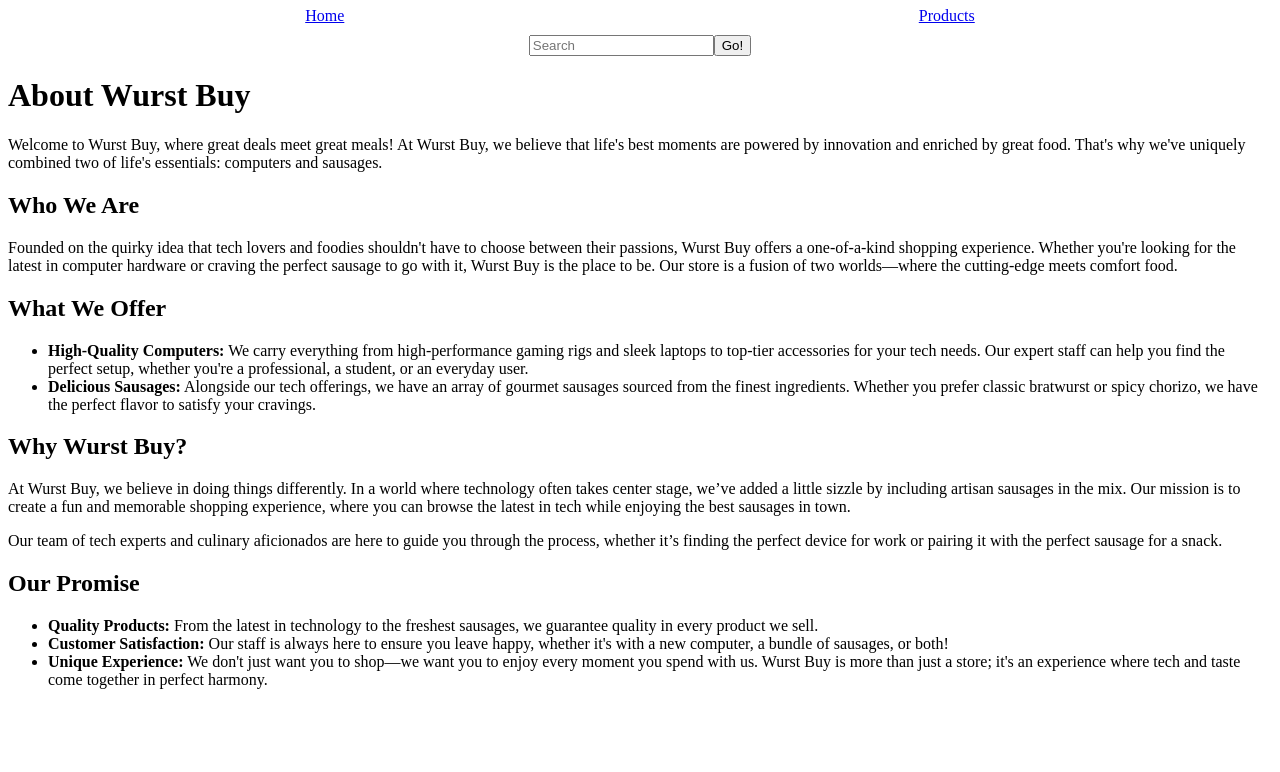
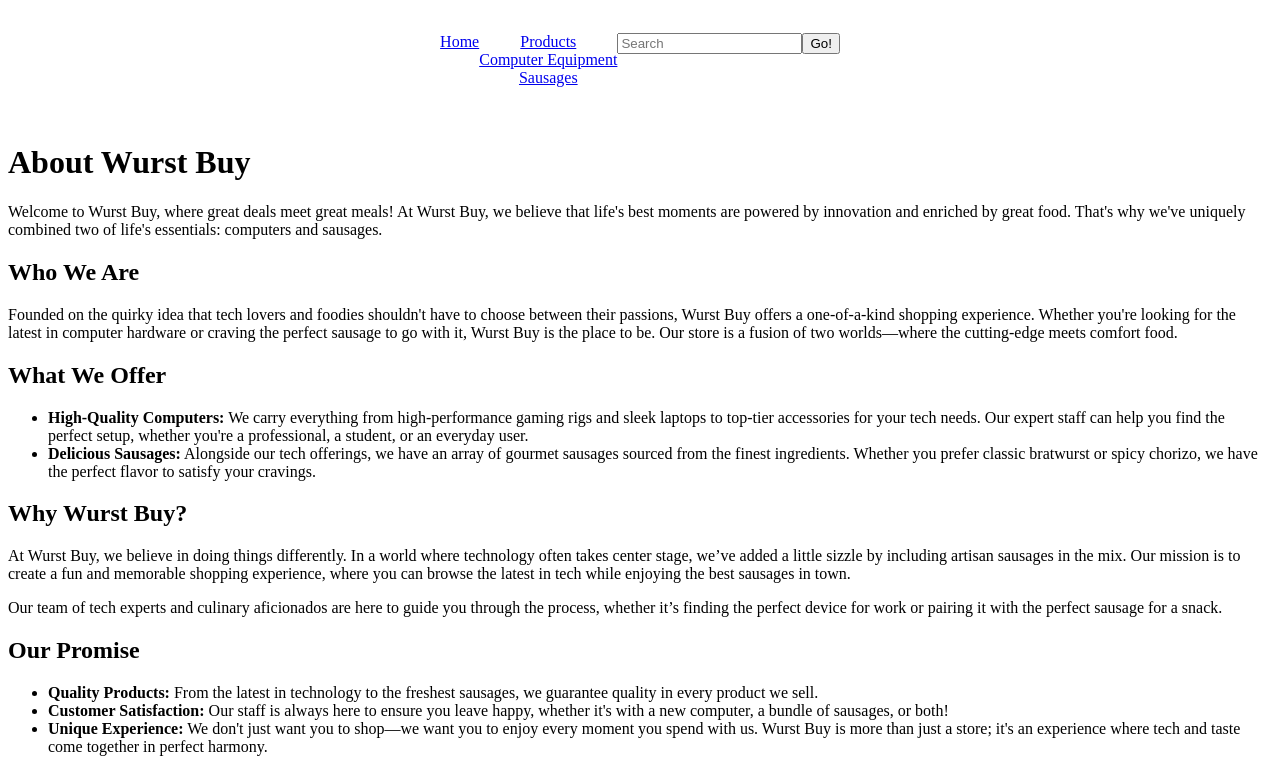
Before and after one commit to sara-searson/Wurst_Buy, a website: page client/about.html in a window 1280 px wide. Shown: the part 161-933 px from the top of the page. Before the commit the page ends 866 px from the top, so only its background shows below. Drawn offline with nearby package versions, Linux system fonts and the light colour scheme.

Commit message:
added nav bar ul

```diff
--- a/client/about.html
+++ b/client/about.html
@@ -1,9 +1,10 @@
 <!DOCTYPE html>
 <html lang="en">
+
 <head>
     <script src="https://unpkg.com/axios/dist/axios.min.js"></script>
-    <link rel="stylesheet" href="style.css"
-    <script defer src="./about.js"></script>
+    <link rel="stylesheet" href="style.css" <script defer src="./about.js">
+    </script>
     <meta charset="UTF-8">
     <meta name="viewport" content="width=device-width, initial-scale=1.0">
     <title>About</title>
@@ -13,46 +14,76 @@
         <img id="logo" src="/logo.jpg">
     </div>
     <div class="topnav">
-        <a class="home" href="index.html">Home</a>
-        <a class="products" href="productpage.html">Products</a>
+        <ul class="topnav">
+            <li><a class="home" href="index.html">Home</a></li>
+            <li>
+                <div class="prodDropdown">
+                    <a class="products" href="javascript:void(0)">Products</a>
+                    <div class="dropdown-content">
+                        <a href="#">Computer Equipment</a>
+                        <a href="#">Sausages</a>
+            </li>
+            <li>
+                <div class="searchbar">
+                    <input type="text" placeholder="Search">
+                    <button id="goButton">Go!</button>
+                </div>
+            </li>
+        </ul>
     </div>
-    <div class="searchbar">
-        <input type="text" placeholder="Search">
-        <button id="goButton">Go!</button>
     </div>
+    </div>
+
 </header>
 
 <h1>About Wurst Buy</h1>
-<p>Welcome to Wurst Buy, where great deals meet great meals! At Wurst Buy, we believe that life's best moments are powered by innovation and enriched by great food. That's why we've uniquely combined two of life's essentials: computers and sausages.</p>
+<p>Welcome to Wurst Buy, where great deals meet great meals! At Wurst Buy, we believe that life's best moments are
+    powered by innovation and enriched by great food. That's why we've uniquely combined two of life's essentials:
+    computers and sausages.</p>
 
 <h2>Who We Are</h2>
 
-<p>Founded on the quirky idea that tech lovers and foodies shouldn't have to choose between their passions, Wurst Buy offers a one-of-a-kind shopping experience. Whether you're looking for the latest in computer hardware or craving the perfect sausage to go with it, Wurst Buy is the place to be. Our store is a fusion of two worlds—where the cutting-edge meets comfort food.</p>
+<p>Founded on the quirky idea that tech lovers and foodies shouldn't have to choose between their passions, Wurst Buy
+    offers a one-of-a-kind shopping experience. Whether you're looking for the latest in computer hardware or craving
+    the perfect sausage to go with it, Wurst Buy is the place to be. Our store is a fusion of two worlds—where the
+    cutting-edge meets comfort food.</p>
 
 <h2>What We Offer</h2>
 
 <ul>
-    <li><strong>High-Quality Computers:</strong> We carry everything from high-performance gaming rigs and sleek laptops to top-tier accessories for your tech needs. Our expert staff can help you find the perfect setup, whether you're a professional, a student, or an everyday user.</li>
+    <li><strong>High-Quality Computers:</strong> We carry everything from high-performance gaming rigs and sleek laptops
+        to top-tier accessories for your tech needs. Our expert staff can help you find the perfect setup, whether
+        you're a professional, a student, or an everyday user.</li>
 
-    <li><strong>Delicious Sausages:</strong> Alongside our tech offerings, we have an array of gourmet sausages sourced from the finest ingredients. Whether you prefer classic bratwurst or spicy chorizo, we have the perfect flavor to satisfy your cravings.</li>
+    <li><strong>Delicious Sausages:</strong> Alongside our tech offerings, we have an array of gourmet sausages sourced
+        from the finest ingredients. Whether you prefer classic bratwurst or spicy chorizo, we have the perfect flavor
+        to satisfy your cravings.</li>
 </ul>
 
 <h2>Why Wurst Buy?</h2>
 
-<p>At Wurst Buy, we believe in doing things differently. In a world where technology often takes center stage, we’ve added a little sizzle by including artisan sausages in the mix. Our mission is to create a fun and memorable shopping experience, where you can browse the latest in tech while enjoying the best sausages in town.</p>
+<p>At Wurst Buy, we believe in doing things differently. In a world where technology often takes center stage, we’ve
+    added a little sizzle by including artisan sausages in the mix. Our mission is to create a fun and memorable
+    shopping experience, where you can browse the latest in tech while enjoying the best sausages in town.</p>
 
-    <p>Our team of tech experts and culinary aficionados are here to guide you through the process, whether it’s finding the perfect device for work or pairing it with the perfect sausage for a snack.</p>
+<p>Our team of tech experts and culinary aficionados are here to guide you through the process, whether it’s finding the
+    perfect device for work or pairing it with the perfect sausage for a snack.</p>
 
 
 <h2>Our Promise</h2>
 
 <ul>
-    <li><strong>Quality Products:</strong> From the latest in technology to the freshest sausages, we guarantee quality in every product we sell.</li>
-    <li><strong>Customer Satisfaction:</strong> Our staff is always here to ensure you leave happy, whether it's with a new computer, a bundle of sausages, or both!</li>
-    <li><strong>Unique Experience:</strong> We don't just want you to shop—we want you to enjoy every moment you spend with us. Wurst Buy is more than just a store; it's an experience where tech and taste come together in perfect harmony.</li>
+    <li><strong>Quality Products:</strong> From the latest in technology to the freshest sausages, we guarantee quality
+        in every product we sell.</li>
+    <li><strong>Customer Satisfaction:</strong> Our staff is always here to ensure you leave happy, whether it's with a
+        new computer, a bundle of sausages, or both!</li>
+    <li><strong>Unique Experience:</strong> We don't just want you to shop—we want you to enjoy every moment you spend
+        with us. Wurst Buy is more than just a store; it's an experience where tech and taste come together in perfect
+        harmony.</li>
 </ul>
 
 <body>
 
 </body>
+
 </html>
--- a/client/style.css
+++ b/client/style.css
@@ -11,8 +11,14 @@
 }
 .topnav {
     display:flex;
+    flex-direction: row;
     justify-content: space-around;
-    padding: 10px
+    padding: 10px;
+    list-style-type: none;
+}
+li a {
+    display: flex;
+    justify-content: space-around;
 }
 
 .searchbar {
```
Also changed, not shown: client/index.html (+18 -5 lines), client/productpage.html (+4 -0 lines).
